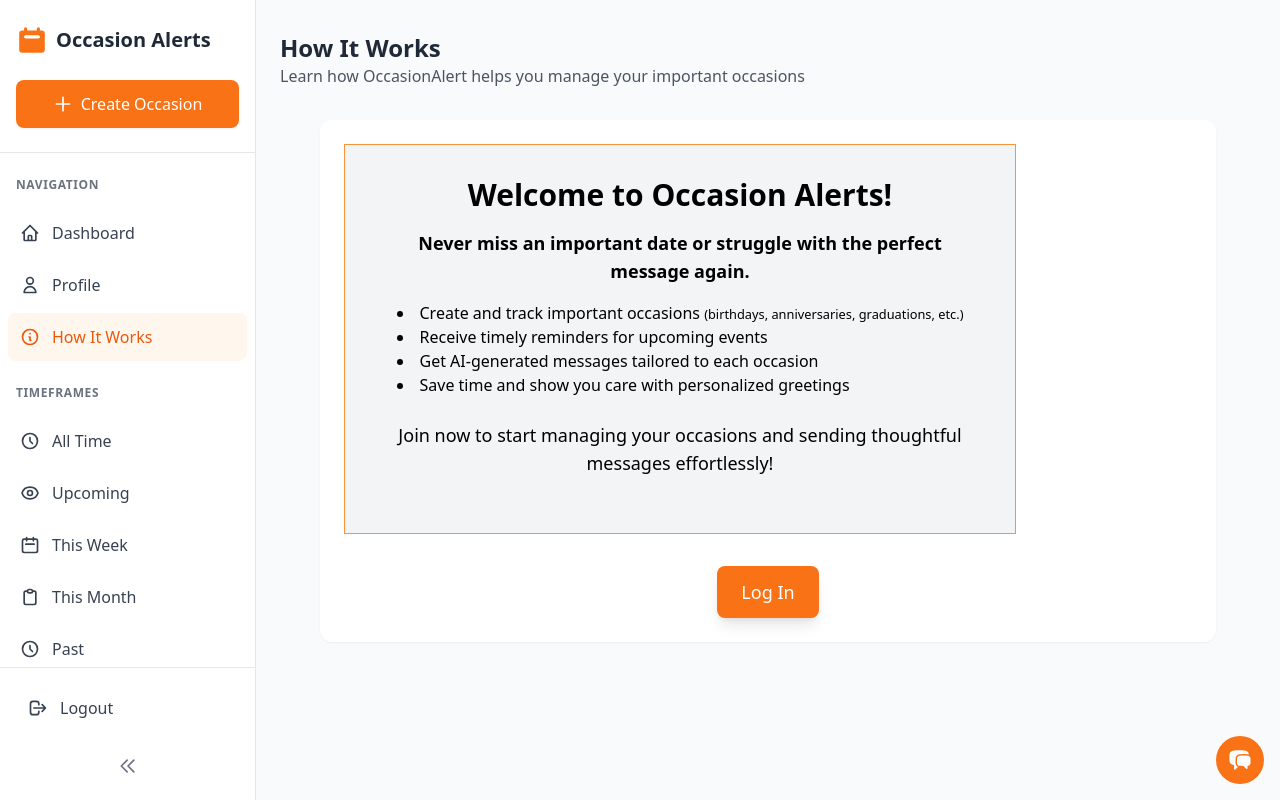
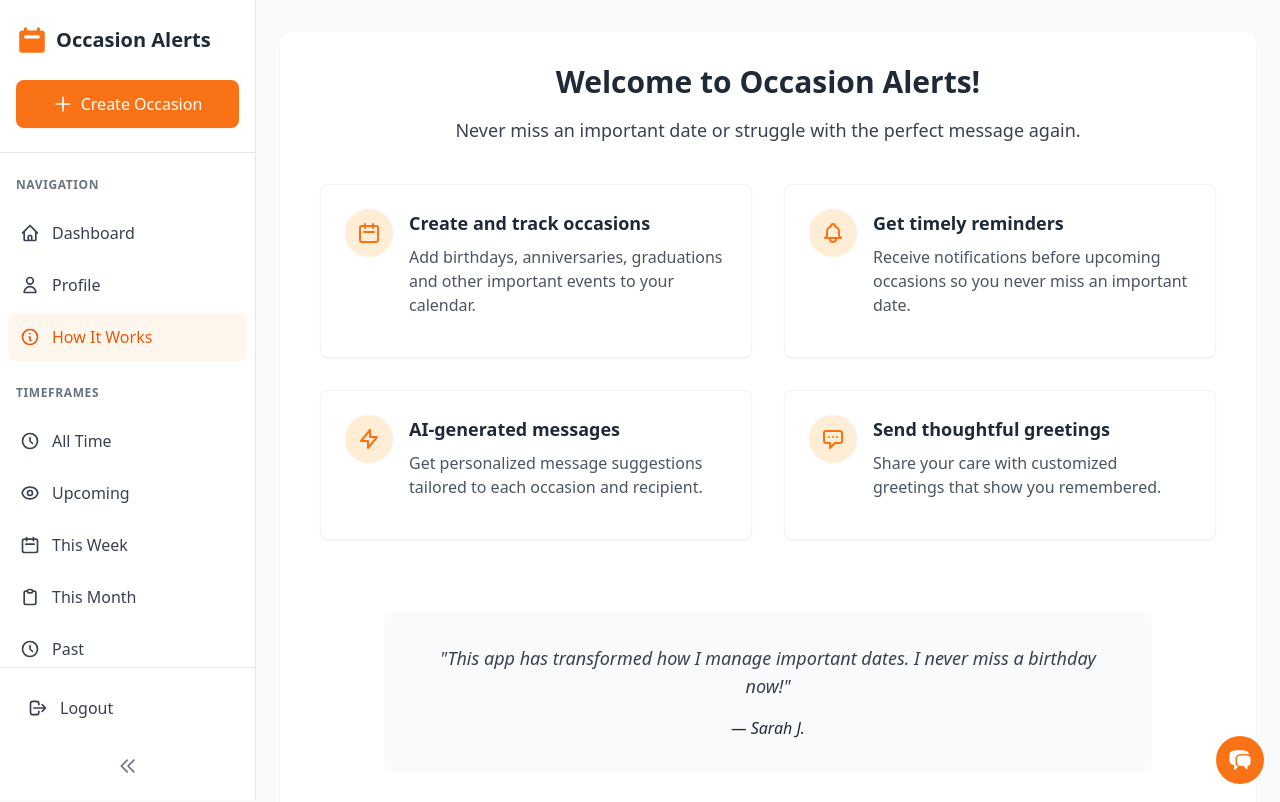
Before and after one commit to alindenberg/occasions-fe, a Next.js app: page /how-it-works in a window 1280 px wide. Shown: the top 802 px of the page. Built offline with nearby package versions, Linux system fonts and the light colour scheme; no server answers.

Commit message:
how it works

```diff
--- a/src/components/Detail.tsx
+++ b/src/components/Detail.tsx
@@ -2,20 +2,90 @@ import React from 'react';
 
 const Detail: React.FC = () => {
     return (
-        <div className="p-8 flex flex-col items-center bg-gray-100 border border-orange-400 max-w-2xl">
-            <h2 className="text-3xl font-bold mb-4">Welcome to Occasion Alerts!</h2>
-            <p className="text-lg font-semibold mb-4 text-center">
-                Never miss an important date or struggle with the perfect message again.
-            </p>
-            <ul className="list-disc list-inside mb-6 text-left">
-                <li>Create and track important occasions <small>(birthdays, anniversaries, graduations, etc.)</small></li>
-                <li>Receive timely reminders for upcoming events</li>
-                <li>Get AI-generated messages tailored to each occasion</li>
-                <li>Save time and show you care with personalized greetings</li>
-            </ul>
-            <p className="text-lg mb-6 text-center">
-                Join now to start managing your occasions and sending thoughtful messages effortlessly!
-            </p>
+        <div className="flex flex-col items-center w-full">
+            {/* Welcome Section */}
+            <div className="text-center mb-10 max-w-3xl">
+                <h2 className="text-3xl font-bold mb-4 text-gray-800">Welcome to Occasion Alerts!</h2>
+                <p className="text-lg text-gray-700">
+                    Never miss an important date or struggle with the perfect message again.
+                </p>
+            </div>
+
+            {/* Feature Cards */}
+            <div className="grid grid-cols-1 md:grid-cols-2 gap-8 w-full max-w-4xl mb-10">
+                {/* Card 1 */}
+                <div className="bg-white p-6 rounded-lg shadow-sm border border-gray-100">
+                    <div className="flex items-start mb-4">
+                        <div className="bg-orange-100 p-3 rounded-full mr-4">
+                            <svg className="w-6 h-6 text-orange-500" fill="none" stroke="currentColor" viewBox="0 0 24 24" xmlns="http://www.w3.org/2000/svg">
+                                <path strokeLinecap="round" strokeLinejoin="round" strokeWidth="2" d="M8 7V3m8 4V3m-9 8h10M5 21h14a2 2 0 002-2V7a2 2 0 00-2-2H5a2 2 0 00-2 2v12a2 2 0 002 2z"></path>
+                            </svg>
+                        </div>
+                        <div>
+                            <h3 className="text-lg font-semibold mb-2 text-gray-800">Create and track occasions</h3>
+                            <p className="text-gray-600">
+                                Add birthdays, anniversaries, graduations and other important events to your calendar.
+                            </p>
+                        </div>
+                    </div>
+                </div>
+
+                {/* Card 2 */}
+                <div className="bg-white p-6 rounded-lg shadow-sm border border-gray-100">
+                    <div className="flex items-start mb-4">
+                        <div className="bg-orange-100 p-3 rounded-full mr-4">
+                            <svg className="w-6 h-6 text-orange-500" fill="none" stroke="currentColor" viewBox="0 0 24 24" xmlns="http://www.w3.org/2000/svg">
+                                <path strokeLinecap="round" strokeLinejoin="round" strokeWidth="2" d="M15 17h5l-1.405-1.405A2.032 2.032 0 0118 14.158V11a6.002 6.002 0 00-4-5.659V5a2 2 0 10-4 0v.341C7.67 6.165 6 8.388 6 11v3.159c0 .538-.214 1.055-.595 1.436L4 17h5m6 0v1a3 3 0 11-6 0v-1m6 0H9"></path>
+                            </svg>
+                        </div>
+                        <div>
+                            <h3 className="text-lg font-semibold mb-2 text-gray-800">Get timely reminders</h3>
+                            <p className="text-gray-600">
+                                Receive notifications before upcoming occasions so you never miss an important date.
+                            </p>
+                        </div>
+                    </div>
+                </div>
+
+                {/* Card 3 */}
+                <div className="bg-white p-6 rounded-lg shadow-sm border border-gray-100">
+                    <div className="flex items-start mb-4">
+                        <div className="bg-orange-100 p-3 rounded-full mr-4">
+                            <svg className="w-6 h-6 text-orange-500" fill="none" stroke="currentColor" viewBox="0 0 24 24" xmlns="http://www.w3.org/2000/svg">
+                                <path strokeLinecap="round" strokeLinejoin="round" strokeWidth="2" d="M13 10V3L4 14h7v7l9-11h-7z"></path>
+                            </svg>
+                        </div>
+                        <div>
+                            <h3 className="text-lg font-semibold mb-2 text-gray-800">AI-generated messages</h3>
+                            <p className="text-gray-600">
+                                Get personalized message suggestions tailored to each occasion and recipient.
+                            </p>
+                        </div>
+                    </div>
+                </div>
+
+                {/* Card 4 */}
+                <div className="bg-white p-6 rounded-lg shadow-sm border border-gray-100">
+                    <div className="flex items-start mb-4">
+                        <div className="bg-orange-100 p-3 rounded-full mr-4">
+                            <svg className="w-6 h-6 text-orange-500" fill="none" stroke="currentColor" viewBox="0 0 24 24" xmlns="http://www.w3.org/2000/svg">
+                                <path strokeLinecap="round" strokeLinejoin="round" strokeWidth="2" d="M8 10h.01M12 10h.01M16 10h.01M9 16H5a2 2 0 01-2-2V6a2 2 0 012-2h14a2 2 0 012 2v8a2 2 0 01-2 2h-5l-5 5v-5z"></path>
+                            </svg>
+                        </div>
+                        <div>
+                            <h3 className="text-lg font-semibold mb-2 text-gray-800">Send thoughtful greetings</h3>
+                            <p className="text-gray-600">
+                                Share your care with customized greetings that show you remembered.
+                            </p>
+                        </div>
+                    </div>
+                </div>
+            </div>
+            {/* Testimonial */}
+            <div className="bg-gray-50 p-8 rounded-lg w-full max-w-3xl mt-8 text-center italic">
+                <p className="text-lg mb-4 text-gray-700">"This app has transformed how I manage important dates. I never miss a birthday now!"</p>
+                <p className="font-medium text-gray-800">— Sarah J.</p>
+            </div>
         </div>
     );
 };
--- a/src/pages/how-it-works.tsx
+++ b/src/pages/how-it-works.tsx
@@ -43,33 +43,33 @@ export default function HowItWorks() {
                             </button>
                             <h1 className="text-xl font-bold text-gray-800">How It Works</h1>
                         </div>
-
-                        {/* Desktop header */}
-                        <div className="hidden md:block mb-8">
-                            <h1 className="text-2xl font-bold text-gray-800">How It Works</h1>
-                            <p className="text-gray-600">Learn how OccasionAlert helps you manage your important occasions</p>
-                        </div>
-
-                        <div className="bg-white rounded-xl shadow-sm p-6 max-w-4xl mx-auto">
+                        <div className="bg-white rounded-xl shadow-sm p-8 max-w-5xl mx-auto">
                             <Detail />
 
-                            <div className="mt-8 flex justify-center">
+                            <div className="mt-10 flex justify-center">
                                 {isAuthenticated ? (
                                     <button
-                                        className="bg-orange-500 hover:bg-orange-600 text-white font-medium py-2 px-6 rounded-lg transition-colors"
+                                        className="bg-orange-500 hover:bg-orange-600 text-white font-medium py-3 px-8 rounded-lg transition-colors shadow-md flex items-center"
                                         onClick={() => router.push('/')}
                                     >
                                         View My Occasions
+                                        <svg className="w-5 h-5 ml-2" fill="none" stroke="currentColor" viewBox="0 0 24 24" xmlns="http://www.w3.org/2000/svg">
+                                            <path strokeLinecap="round" strokeLinejoin="round" strokeWidth="2" d="M14 5l7 7m0 0l-7 7m7-7H3"></path>
+                                        </svg>
                                     </button>
                                 ) : (
                                     <button
-                                        className="bg-orange-500 hover:bg-orange-600 text-white font-medium py-3 px-6 rounded-lg shadow-lg transform transition duration-200 ease-in-out hover:scale-105 text-lg"
+                                        className="bg-orange-500 hover:bg-orange-600 text-white font-medium py-3 px-8 rounded-lg shadow-md transform transition duration-200 ease-in-out hover:scale-105 text-lg"
                                         onClick={() => router.push('/login')}
                                     >
-                                        Log In
+                                        Get Started
                                     </button>
                                 )}
                             </div>
+                        </div>
+
+                        <div className="text-center text-gray-500 text-sm mt-8">
+                            © 2023 Occasion Alerts. All rights reserved.
                         </div>
                     </div>
                 </main>
```
